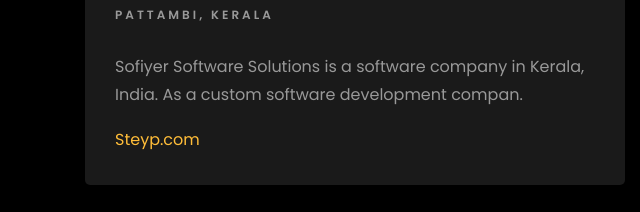
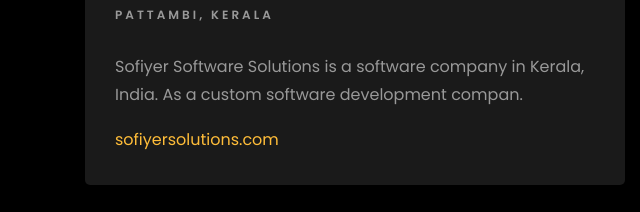
Before and after one commit to nechiyan/Portfolio, a plain HTML site: page index.html in a window 1280 px wide. Shown: the part 1760-1972 px from the top of the page, 0-640 px from the left. Drawn offline with nearby package versions, Linux system fonts and the light colour scheme; files whose address does not match are found by name.

Commit message:
url changed

```diff
--- a/index.html
+++ b/index.html
@@ -194,8 +194,8 @@
                                 Sofiyer Software Solutions is a software company in Kerala, India.
                                 As a custom software development compan.
                             </p>
-                            <a href="https://sofiyer.com/" target="_blank"
-                                >Steyp.com</a
+                            <a href="https://www.sofiyersolutions.com/" target="_blank"
+                                >sofiyersolutions.com</a
                             >
                         </div>
 
```
